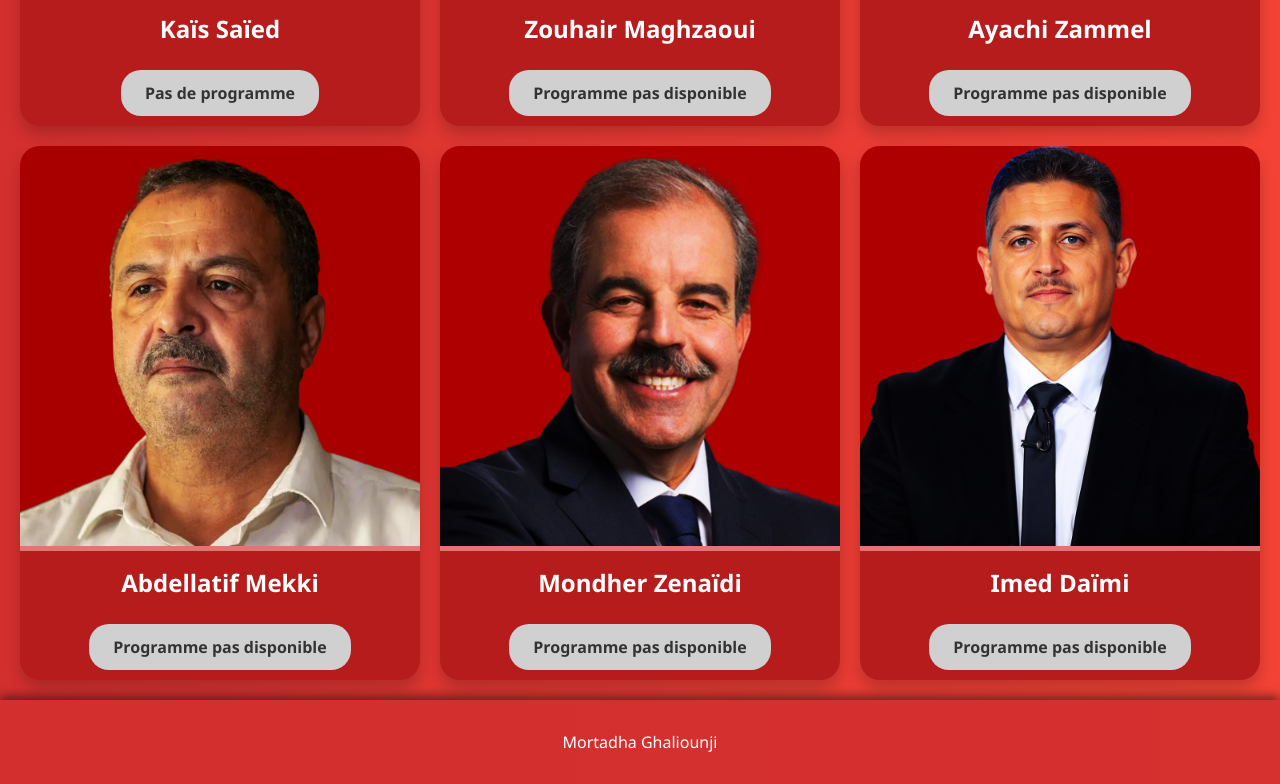
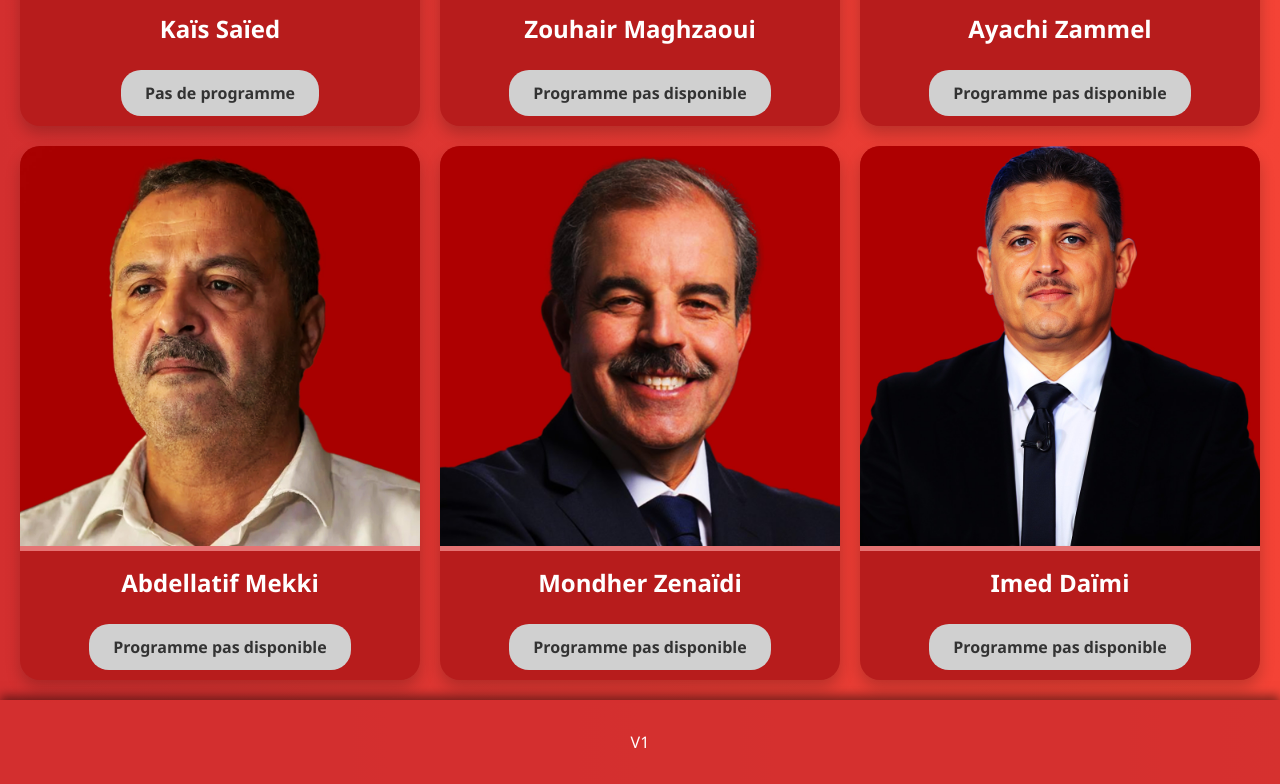
Before and after one commit to VoteVisio/VoteVisio.github.io, a plain HTML site: page index.html in a window 1280 px wide. Shown: the part 555-1339 px from the top of the page. Drawn offline with Linux system fonts and the light colour scheme.

Commit message:
Update index.html

```diff
--- a/index.html
+++ b/index.html
@@ -203,7 +203,7 @@
     </section>
 
     <footer>
-        <p>Mortadha Ghaliounji</p>
+        <p>V1</p>
     </footer>
 </body>
 </html>
```
